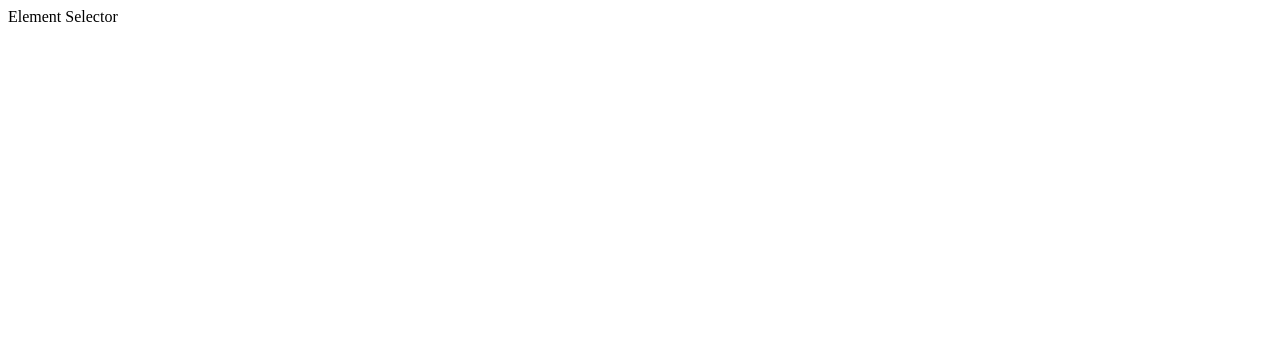
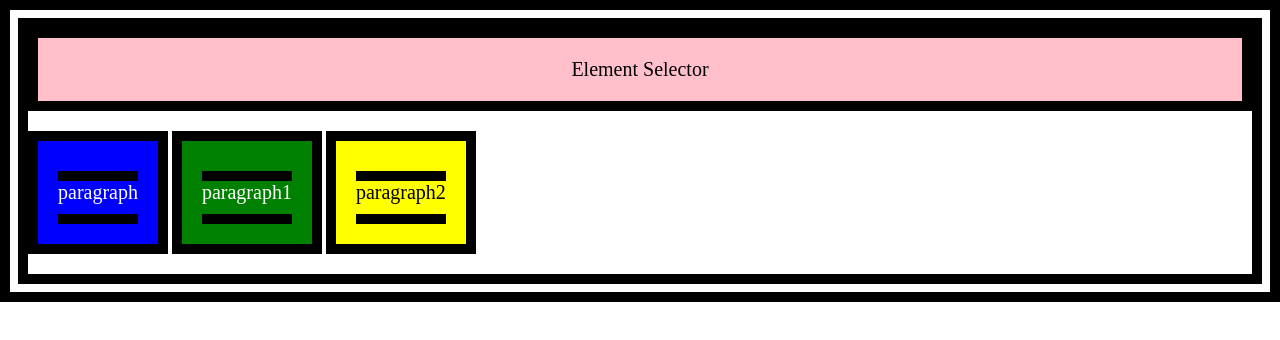
Before and after one commit to vip096/cssstart, a plain HTML site: page Elementselector.html in a window 1280 px wide. Drawn offline with Linux system fonts and the light colour scheme.

Commit message:
Css Element Selector complete with example

```diff
--- a/Elementselector.html
+++ b/Elementselector.html
@@ -4,10 +4,87 @@
     <meta charset="UTF-8">
     <meta name="viewport" content="width=<device-width>, initial-scale=1.0">
     <title>Css Elecment Selector</title>
+    <style>
+        /* Elemet Selecor */
+        div{
+
+            width: 100%;
+            background-color: red;
+            color: white;
+            text-align: center;
+            font-size: 20px;
+            padding: 20px;
+        }
+        /* Id selector */
+        #par{
+            background-color: blue;
+            color: white;
+            text-align: center;
+            font-size: 20px;
+            padding: 20px;
+        }
+        /* Class selector */
+        .vip{
+            background-color: green;
+            color: white;
+            text-align: center;
+            font-size: 20px;
+            padding: 20px;
+        }
+        /* Attribute Selector */
+        [id="vip"]{
+            background-color: yellow;
+            color: black;
+            text-align: center;
+            font-size: 20px;
+            padding: 20px;
+        }
+        /* Universal Selector */
+*{
+
+    box-sizing: border-box;
+    border: 10px solid black;
+
+}
+/* Group Selector */
+div,p{
+    background-color: pink;
+    color: black;
+    text-align: center;
+    font-size: 20px;
+    padding: 20px;
+    display: inline-block;
+}
+/* pesudo selecor */
+p::before{
+    content: " ";
+    display: block;
+    width: 100%;
+    height: 10px;
+    background-color: black;
+    margin-top: 10px;
+}
+p::after{
+    content: " ";
+    display: block;
+    width: 100%;
+    height: 10px;
+    background-color: black;
+    margin-top: 10px;
+}
+P:hover{
+    background-color: red;
+    color: white;
+}
+    </style>
 </head>
 <body>
     <div>
 Element Selector
     </div>
+    <p id="par">paragraph</p>
+    <p class="vip" >paragraph1</p>
+    <p id="vip" >paragraph2</p>
+
 </body>
 </html>
```
